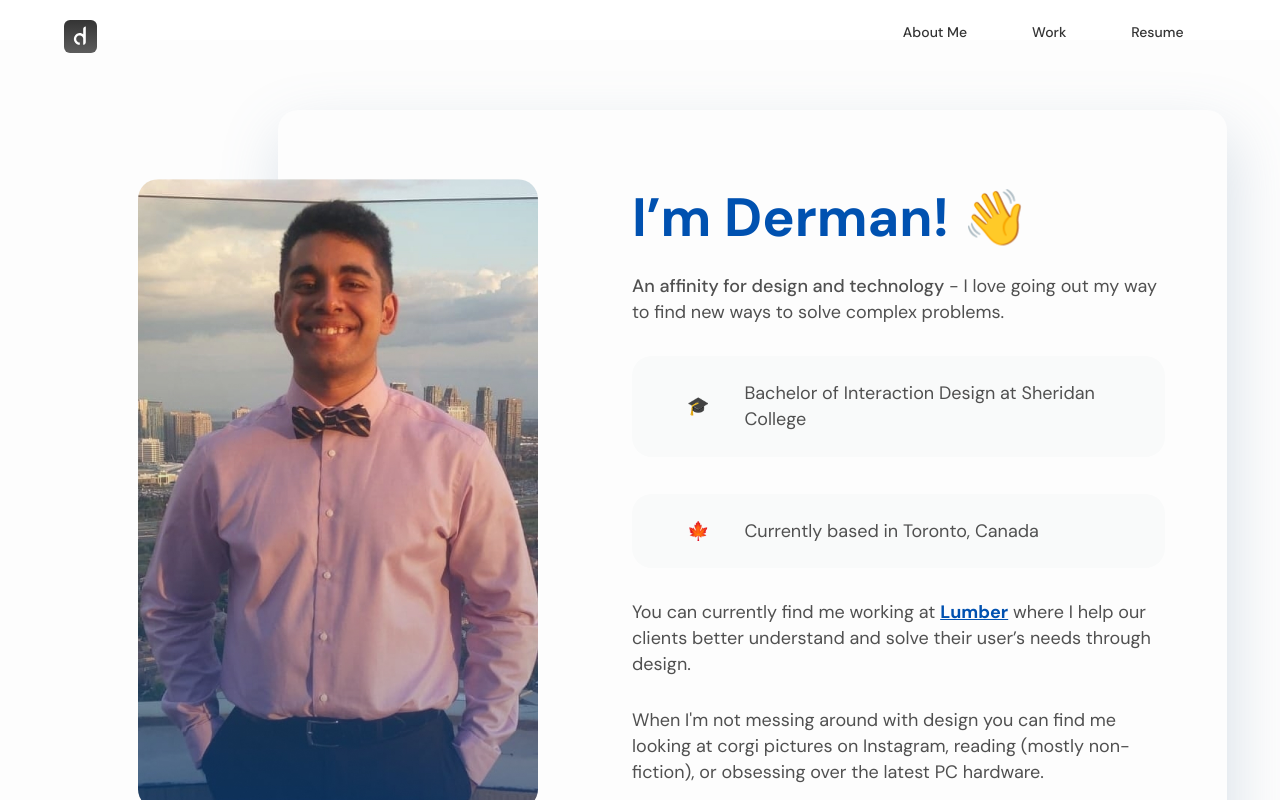
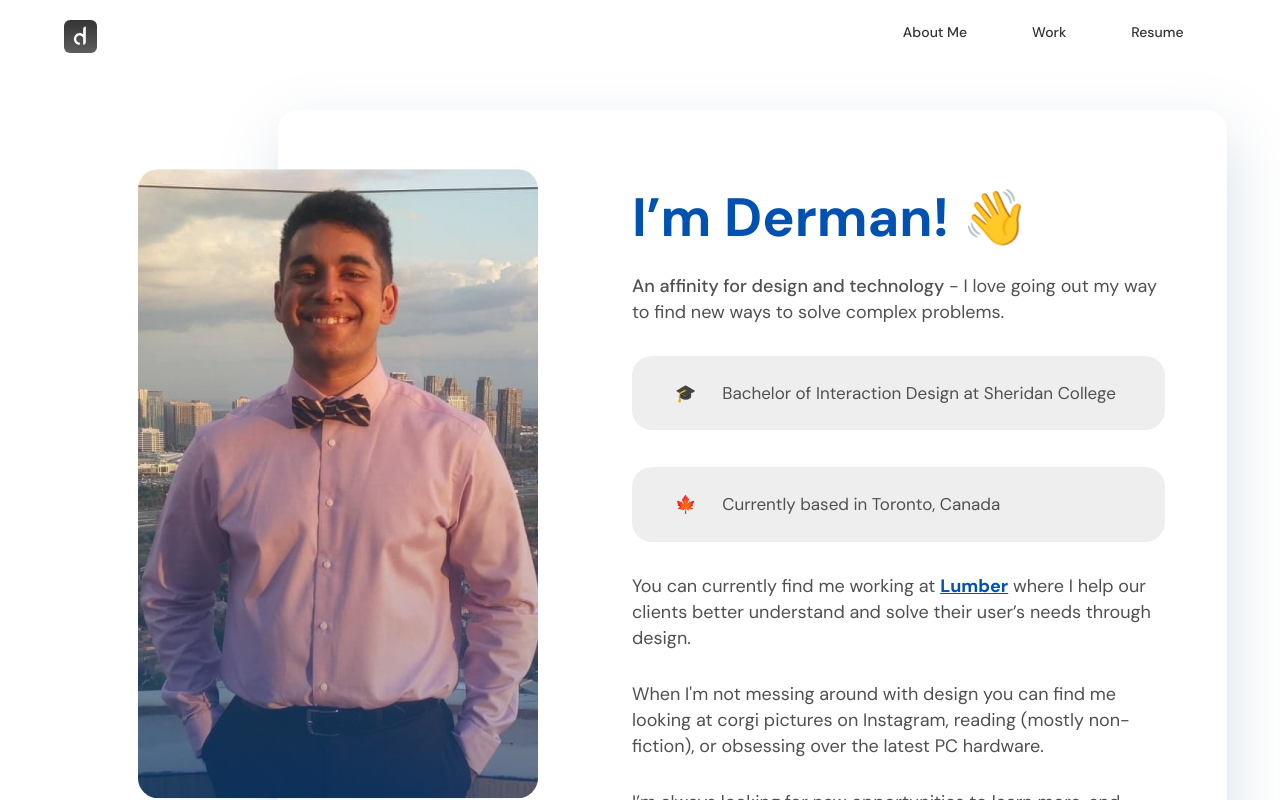
Before and after one commit to dermansultan/Portfolio2020, a React (Create React App) app: page /About in a window 1280 px wide. Shown: the top 800 px of the page. Built offline with nearby package versions, Linux system fonts and the light colour scheme.

Commit message:
Scale down about page

```diff
--- a/src/Components/About.jsx
+++ b/src/Components/About.jsx
@@ -146,20 +146,26 @@ const Dp = styled.img`
 const PersonalInfo = styled.div`
   display: flex;
   align-items: center;
-  background-color: #f9fafa;
+  background-color: #eeeeee;
   width: 100%;
   border-radius: 20px;
   padding: 34px 10px;
   padding-left: 0;
+  font-size: 24px;
+
+  @media (max-width: 1920px) {
+    font-size: 21px;
+  }
 
   .emoji {
     margin: 0 39px 0 43px;
   }
   @media (max-width: 1440px) {
     padding: 24px 20px;
+    font-size: 17px;
 
     .emoji {
-      margin: 0 35px 0 35px;
+      margin: 0 26px 0 23px;
     }
   }
 
--- a/src/Components/CaseStudy/CaseStudy-styling.js
+++ b/src/Components/CaseStudy/CaseStudy-styling.js
@@ -13,7 +13,6 @@ export const MainContainer = styled.div`
   display: flex;
   justify-content: center;
   overflow-x: hidden;
-  background-color: #f9f8fd;
 `;
 
 export const Banner = styled.div`
--- a/src/index.css
+++ b/src/index.css
@@ -65,7 +65,6 @@ nav > a:hover {
   width: 100%;
   display: flex;
   justify-content: center;
-  background-color: #fdfdfd;
 }
 
 .heroContainer {
@@ -815,7 +814,7 @@ footer {
     padding-bottom: 6rem;
   }
 }
-@media only screen and (max-width: 1919px) {
+@media only screen and (max-width: 1920px) {
   .aboutBio {
     padding: 93px 72px 208px 404px;
   }
@@ -826,7 +825,7 @@ footer {
   }
 }
 
-@media only screen and (max-width: 1439px) {
+@media only screen and (max-width: 1440px) {
   .aboutBio {
     padding: 73px 62px 158px 354px;
   }
--- a/src/theme.js
+++ b/src/theme.js
@@ -2,8 +2,8 @@ export const size = {
   mobile: "580px",
   mobileTablet: "1023px",
   tablet: "1279px",
-  smallLaptop: "1439px",
-  smallDesktop: "1919px",
+  smallLaptop: "1440px",
+  smallDesktop: "1920px",
 };
 
 export const device = {
```
